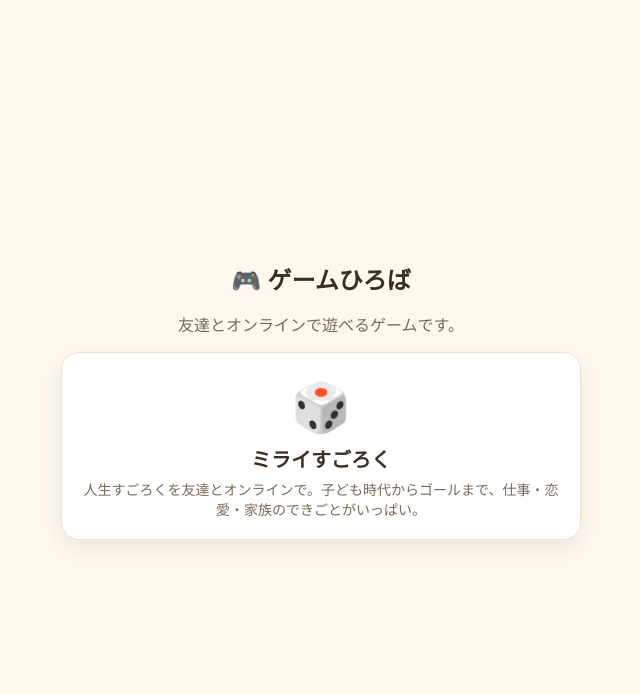
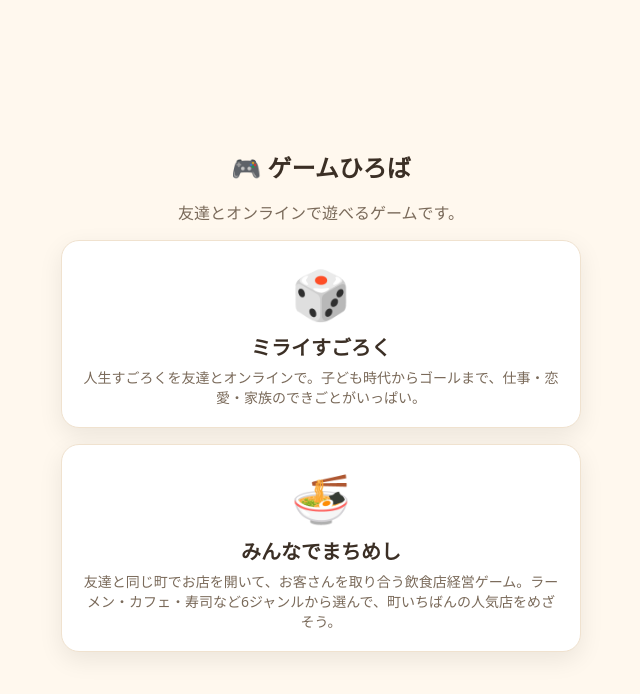
Before and after one commit to kazuya83/kazuya83.github.io, a plain HTML site: page index.html in a window 1280 px wide. Shown: the whole page, without its empty margins (319-959 px from the left). Drawn offline with Linux system fonts and the light colour scheme.

Commit message:
ゲームひろばに「みんなでまちめし」を追加 (#1)
Claude-Session: https://claude.ai/code/session_01FpP3996dSyj5tDN5eHiga1

Co-authored-by: Claude <noreply@anthropic.com>

```diff
--- a/index.html
+++ b/index.html
@@ -28,6 +28,7 @@ a.game span{color:var(--sub);font-size:14px}
   <h1>🎮 ゲームひろば</h1>
   <p>友達とオンラインで遊べるゲームです。</p>
   <a class="game" href="mirai-sugoroku/"><span class="i">🎲</span><b>ミライすごろく</b><span>人生すごろくを友達とオンラインで。子ども時代からゴールまで、仕事・恋愛・家族のできごとがいっぱい。</span></a>
+  <a class="game" href="machimeshi/"><span class="i">🍜</span><b>みんなでまちめし</b><span>友達と同じ町でお店を開いて、お客さんを取り合う飲食店経営ゲーム。ラーメン・カフェ・寿司など6ジャンルから選んで、町いちばんの人気店をめざそう。</span></a>
 </main>
 </body>
 </html>
```
